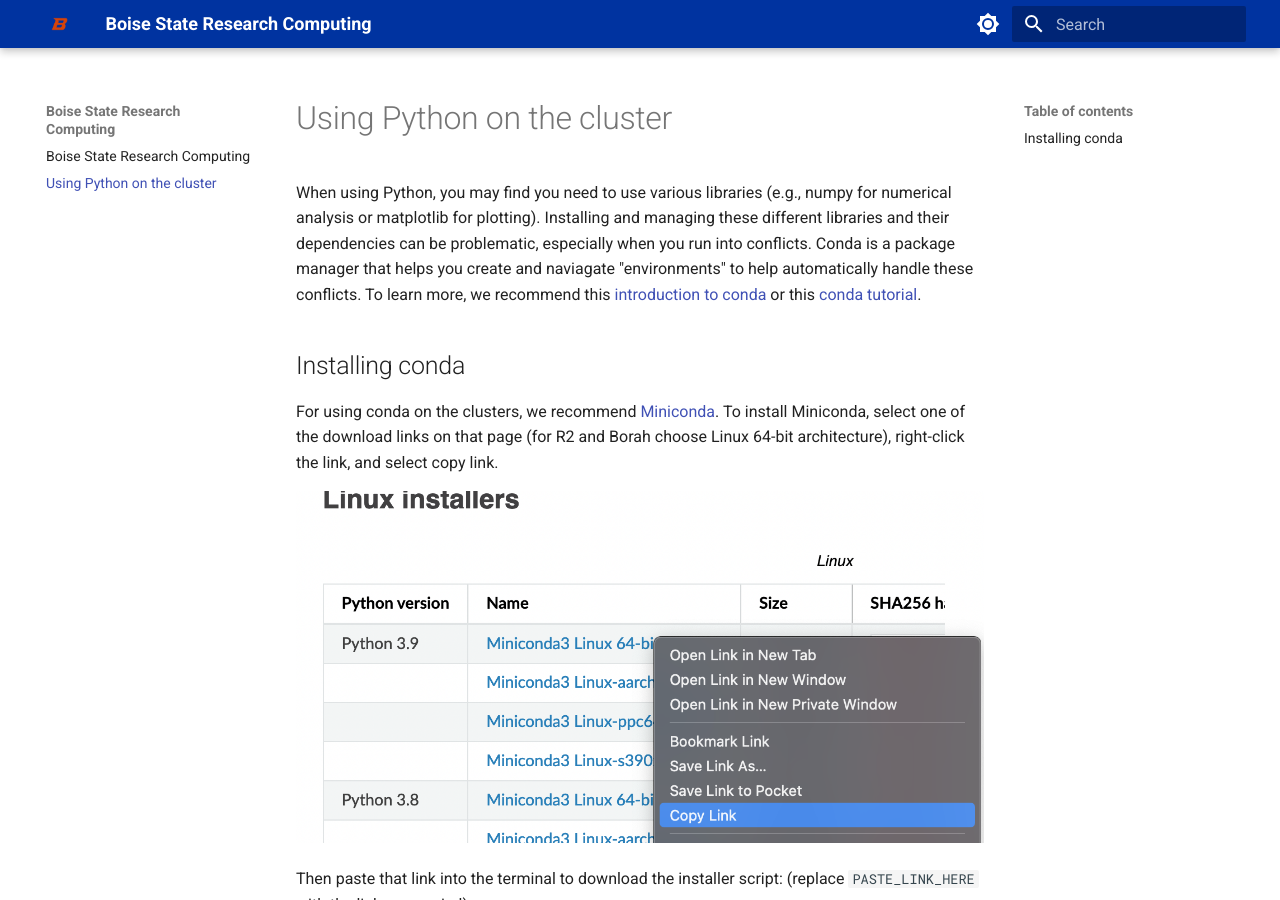
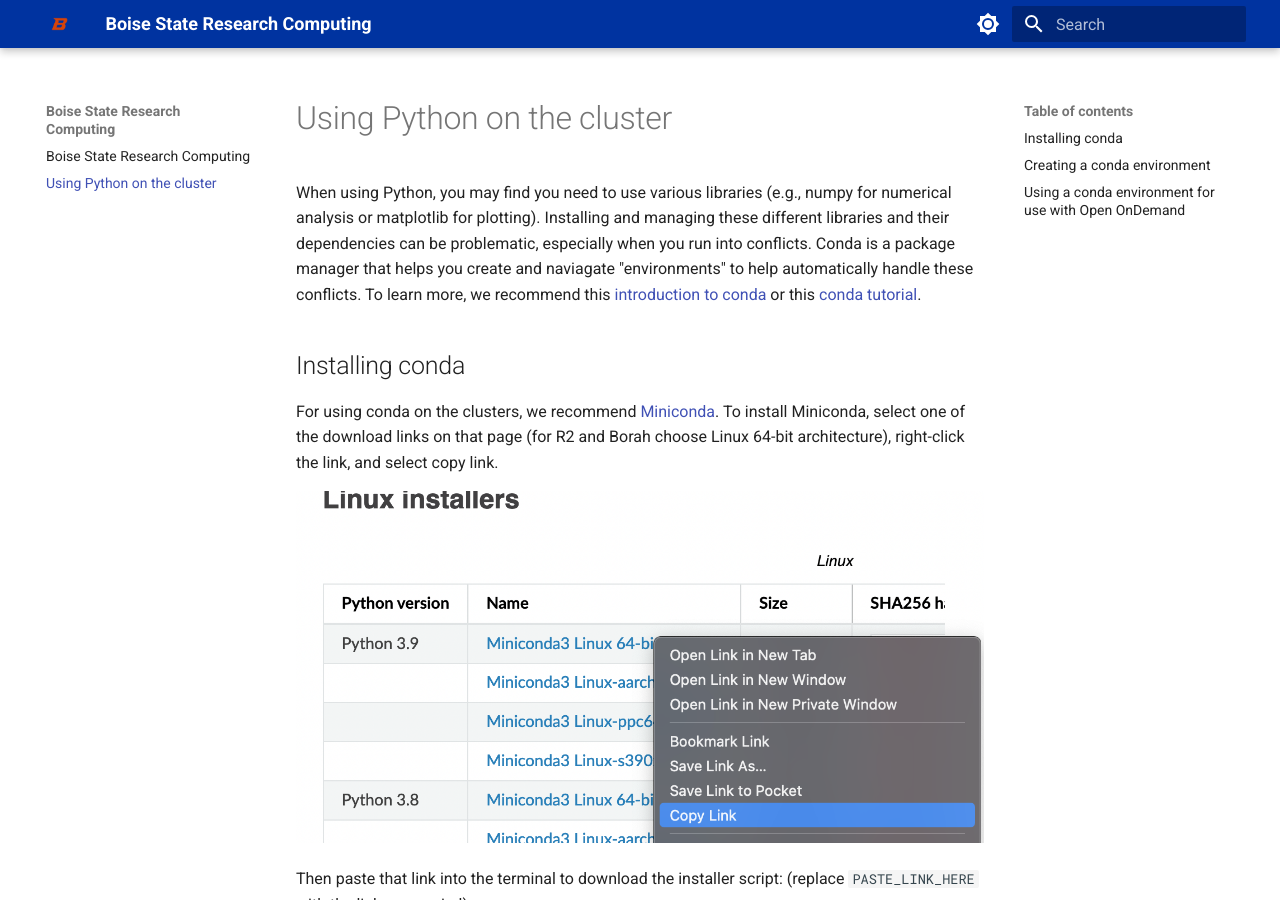
Before and after one commit to bsurc/docs, an MkDocs documentation site: the page built from docs/conda.md, in a window 1280 px wide and 900 px high. Built offline with MkDocs 1.6.1 and Material for MkDocs 9.7.7, drawn with Linux system fonts in a browser that asks for light colours.

Commit message:
Fix heading levels

```diff
--- a/docs/conda.md
+++ b/docs/conda.md
@@ -30,7 +30,7 @@ bash Miniconda3-py39_4.12.0-Linux-x86_64.sh
 
 The following prompts will ask you if the default installation location (typically in your home directory) is alright (it is) and whether you want to initialize conda each time you log in (generally a good idea).
 
-# Creating a conda environment
+## Creating a conda environment
 
 Now that you've installed conda, let's create an environment.
 The following command tells conda to create an environment called "climate" that pulls from the conda-forge channel with the packages matplotlib and numpy:
@@ -45,7 +45,7 @@ conda activate climate
 
 Conda is a powerful tool with many different ways it can be used, to learn more check out the [conda user guide](https://docs.conda.io/projects/conda/en/latest/user-guide/index.html).
 
-# Using a conda environment for use with Open OnDemand
+## Using a conda environment for use with Open OnDemand
 
 [Open OnDemand](https://openondemand.org/) is a tool which provides users with a graphical interface to the cluster. Currently Open OnDemand is only available for R2: [https://r2-gui.boisestate.edu](https://r2-gui.boisestate.edu)
 
```
